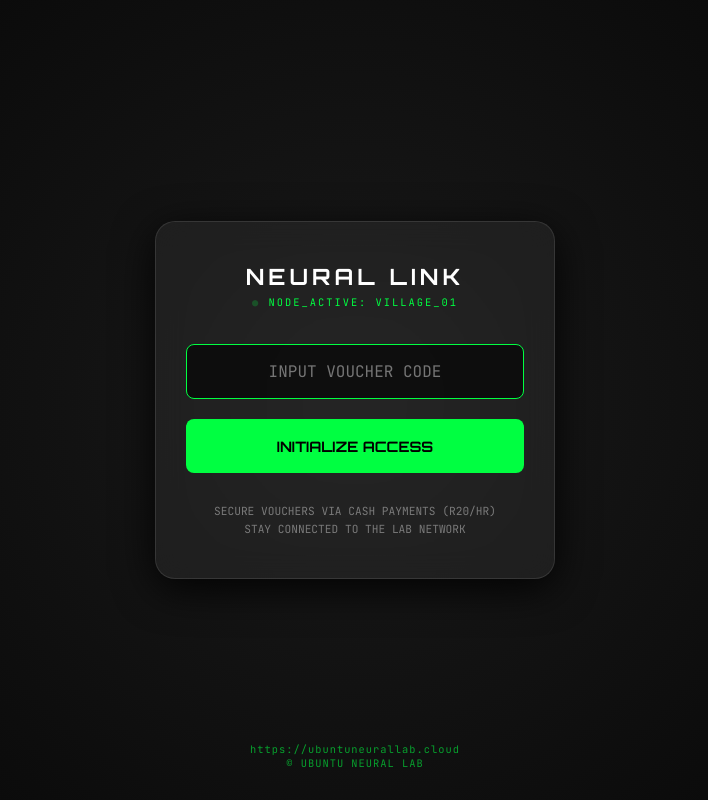
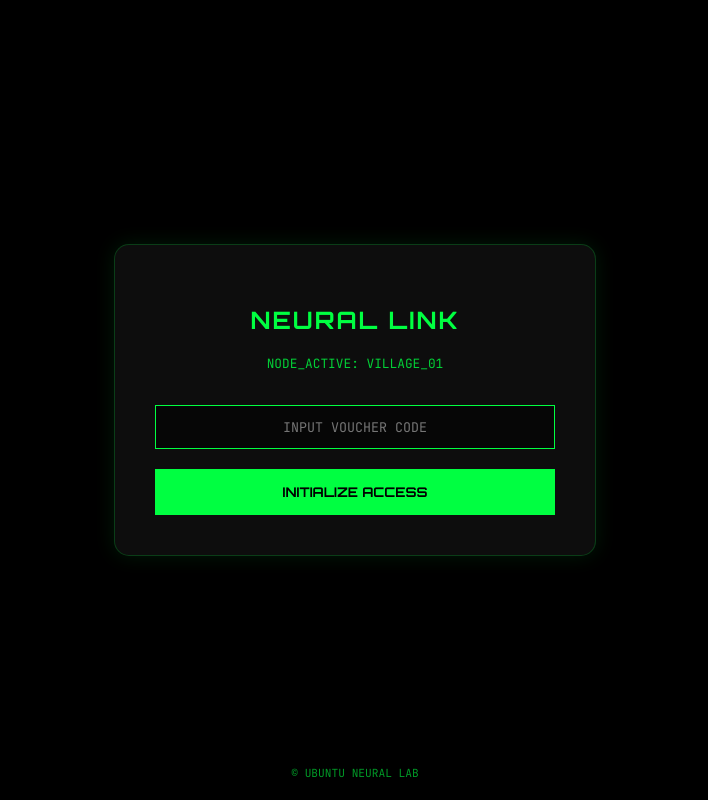
Before and after one commit to mytechyslot-web/unl-gateway, a Flask app: page / in a window 1280 px wide. Shown: the whole page, without its empty margins (285-993 px from the left). Run offline with Flask 3, Linux system fonts and the light colour scheme; parts of the project's set-up code (start-up, migrations or seed data) failed here and were passed over.

Commit message:
The Vision

```diff
--- a/templates/index.html
+++ b/templates/index.html
@@ -4,140 +4,42 @@
     <meta charset="UTF-8">
     <meta name="viewport" content="width=device-width, initial-scale=1.0">
     <title>UBUNTU NEURAL LAB | GATEWAY</title>
-    <link href="https://fonts.googleapis.com/css2?family=Orbitron:wght@700&family=JetBrains+Mono&display=swap" rel="stylesheet">
+    <link href="https://fonts.googleapis.com/css2?family=Orbitron:wght@400;700&family=JetBrains+Mono&display=swap" rel="stylesheet">
     <style>
-        :root {
-            --neon-green: #00ff41;
-            --glass-bg: rgba(255, 255, 255, 0.05);
-            --border: rgba(255, 255, 255, 0.1);
-        }
-
-        * { box-sizing: border-box; margin: 0; padding: 0; }
-
-        body {
-            background: radial-gradient(circle at center, #1a1a1a 0%, #050505 100%);
-            color: var(--neon-green);
-            font-family: 'JetBrains Mono', monospace;
-            height: 100vh;
-            display: flex;
-            flex-direction: column;
-            justify-content: center;
-            align-items: center;
-            padding: 20px;
-        }
-
-        /* Glassmorphism Card Logic */
-        .gateway-card {
-            background: var(--glass-bg);
-            backdrop-filter: blur(15px);
-            -webkit-backdrop-filter: blur(15px);
-            border: 1px solid var(--border);
-            border-radius: 20px;
-            padding: 40px 30px;
-            width: 100%;
-            max-width: 400px;
-            text-align: center;
-            box-shadow: 0 10px 40px 0 rgba(0, 0, 0, 0.9);
-        }
-
-        h1 {
-            font-family: 'Orbitron', sans-serif;
-            font-size: 1.4rem;
-            letter-spacing: 4px;
-            margin-bottom: 5px;
-            color: #ffffff;
-        }
-
-        .status-bar {
-            font-size: 0.65rem;
-            letter-spacing: 2px;
-            margin-bottom: 35px;
-            text-transform: uppercase;
-        }
-
-        .status-bar span {
-            color: var(--neon-green);
-            animation: pulse 1.5s infinite;
-        }
-
-        input {
-            width: 100%;
-            background: rgba(0, 0, 0, 0.6);
-            border: 1px solid var(--neon-green);
-            color: var(--neon-green);
-            padding: 16px;
-            font-family: 'JetBrains Mono';
-            font-size: 1rem;
-            text-align: center;
-            margin-bottom: 20px;
-            border-radius: 8px;
-            outline: none;
-            transition: 0.3s;
-        }
-
-        input:focus { box-shadow: 0 0 15px var(--neon-green); }
-
-        button {
-            width: 100%;
-            background: var(--neon-green);
-            color: #000;
-            border: none;
-            padding: 18px;
-            font-family: 'Orbitron';
-            font-weight: 900;
-            font-size: 0.9rem;
-            cursor: pointer;
-            border-radius: 8px;
-            transition: 0.3s;
-            text-transform: uppercase;
-        }
-
-        button:hover { background: #00cc33; transform: translateY(-2px); }
-        button:active { transform: scale(0.98); }
-
-        .payment-note {
-            margin-top: 30px;
-            font-size: 0.7rem;
-            color: rgba(255, 255, 255, 0.4);
-            line-height: 1.6;
-        }
-
-        footer {
-            position: absolute;
-            bottom: 30px;
-            font-size: 0.65rem;
-            text-align: center;
-            opacity: 0.6;
-            letter-spacing: 1px;
-        }
-
-        @keyframes pulse {
-            0%, 100% { opacity: 1; }
-            50% { opacity: 0.2; }
-        }
+        body { background: #000; color: #00ff41; font-family: 'JetBrains Mono', monospace; display: flex; justify-content: center; align-items: center; height: 100vh; margin: 0; overflow: hidden; }
+        .glass-box { background: rgba(255, 255, 255, 0.05); backdrop-filter: blur(10px); padding: 40px; border-radius: 15px; border: 1px solid rgba(0, 255, 65, 0.2); text-align: center; width: 90%; max-width: 400px; box-shadow: 0 0 20px rgba(0, 255, 65, 0.1); }
+        h1, h2 { font-family: 'Orbitron', sans-serif; text-transform: uppercase; letter-spacing: 2px; }
+        input { width: 100%; padding: 12px; margin: 20px 0; background: rgba(0, 0, 0, 0.5); border: 1px solid #00ff41; color: #00ff41; font-family: 'JetBrains Mono'; text-align: center; box-sizing: border-box; }
+        button { width: 100%; padding: 15px; background: #00ff41; border: none; color: #000; font-family: 'Orbitron'; font-weight: bold; cursor: pointer; transition: 0.3s; }
+        button:hover { background: #053b00; color: #00ff41; }
+        .success-screen { color: #00ff41; }
+        .error { color: #ff3131; font-size: 0.8em; margin-top: 10px; }
+        footer { position: absolute; bottom: 20px; font-size: 0.7em; opacity: 0.6; }
     </style>
 </head>
 <body>
 
-    <div class="gateway-card">
-        <h1>NEURAL LINK</h1>
-        <div class="status-bar"><span>●</span> NODE_ACTIVE: VILLAGE_01</div>
+<div class="glass-box">
+    {% if success %}
+        <div class="success-screen">
+            <h1 style="font-size: 1.5em;">ACCESS GRANTED</h1>
+            <p>NODE_ACTIVE: {{ voucher }}</p>
+            <div style="font-size: 50px; margin: 20px 0;">✔️</div>
+            <p>SYSTEM SYNCED WITH CLOUD</p>
+            <a href="/" style="color: #00ff41; text-decoration: none; font-size: 0.8em;">[ RE-ENTER GATEWAY ]</a>
+        </div>
+    {% else %}
+        <h2>NEURAL LINK</h2>
+        <p style="font-size: 0.8em; opacity: 0.8;">NODE_ACTIVE: VILLAGE_01</p>
+        <form action="/activate" method="POST">
+            <input type="text" name="voucher" placeholder="INPUT VOUCHER CODE" required autocomplete="off">
+            <button type="submit">INITIALIZE ACCESS</button>
+        </form>
+        {% if error %}<p class="error">{{ error }}</p>{% endif %}
+    {% endif %}
+</div>
 
-        <form action="/activate" method="POST">
-            <input type="text" name="voucher" placeholder="INPUT VOUCHER CODE" autocomplete="off" required>
-            <button type="submit">Initialize Access</button>
-        </form>
-
-        <div class="payment-note">
-            SECURE VOUCHERS VIA CASH PAYMENTS (R20/HR)<br>
-            STAY CONNECTED TO THE LAB NETWORK
-        </div>
-    </div>
-
-    <footer>
-        https://ubuntuneurallab.cloud<br>
-        © UBUNTU NEURAL LAB
-    </footer>
+<footer>© UBUNTU NEURAL LAB</footer>
 
 </body>
 </html>
```
